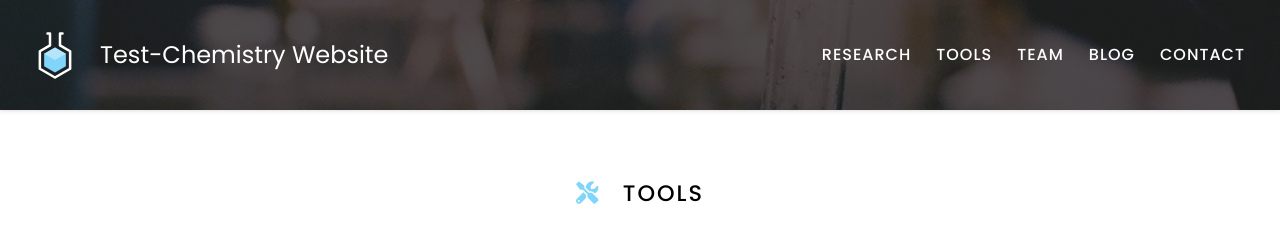
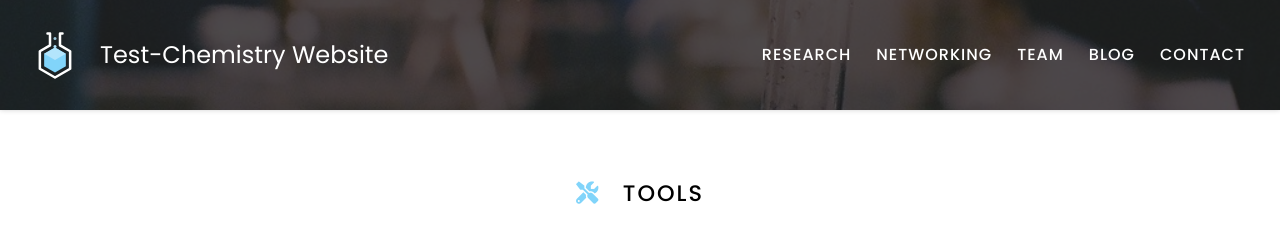
Before and after one commit to AurapatN/AurapatN-website, a Jekyll site: the page built from tools/index.md, in a window 1280 px wide. Shown: the top 227 px of the page. Built offline with Jekyll 4.4.1, drawn with Linux system fonts in a browser that asks for light colours.

Commit message:
Update index.md

```diff
--- a/tools/index.md
+++ b/tools/index.md
@@ -1,8 +1,8 @@
 ---
-title: Tools
+title: Networking
 nav:
   order: 2
-  tooltip: Software, datasets, and more
+  tooltip: Our Collaborations
 ---
 
 # <i class="fas fa-tools"></i>Tools
```
